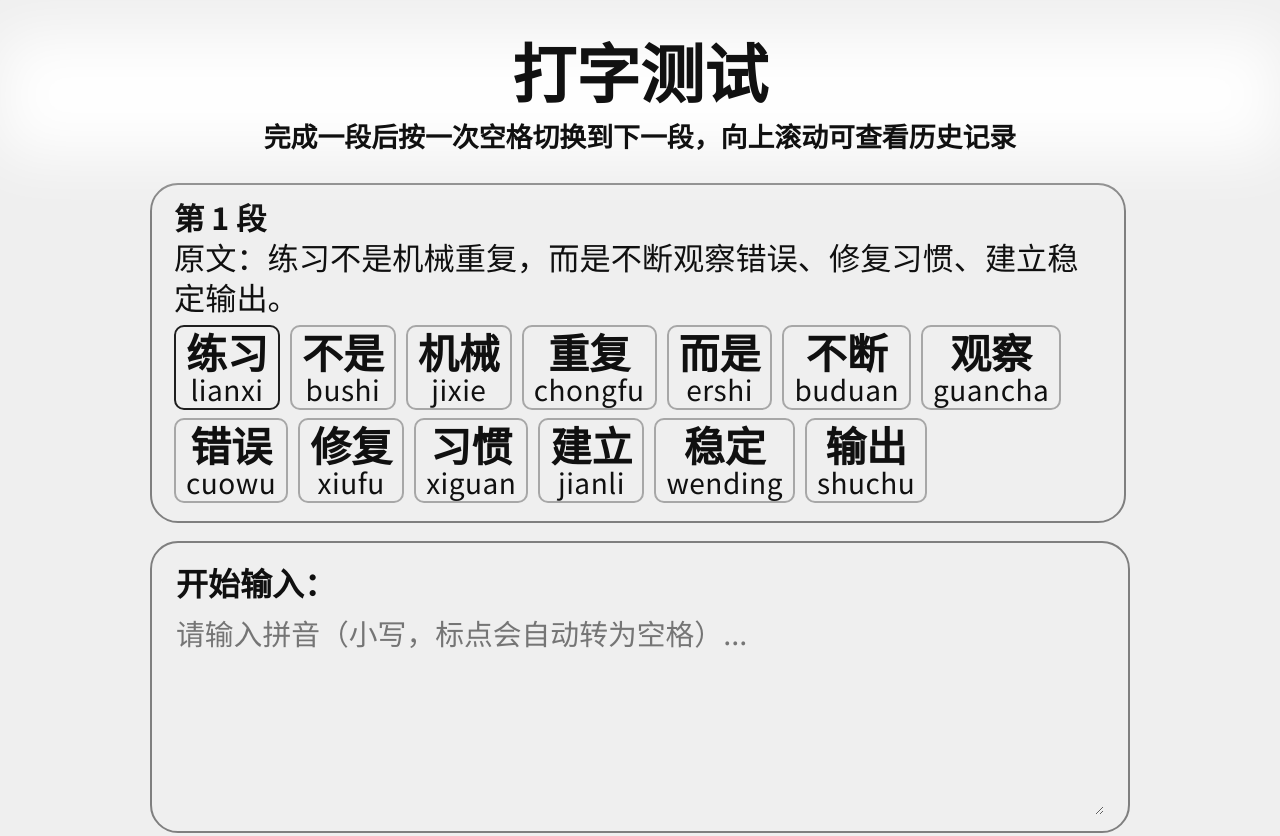
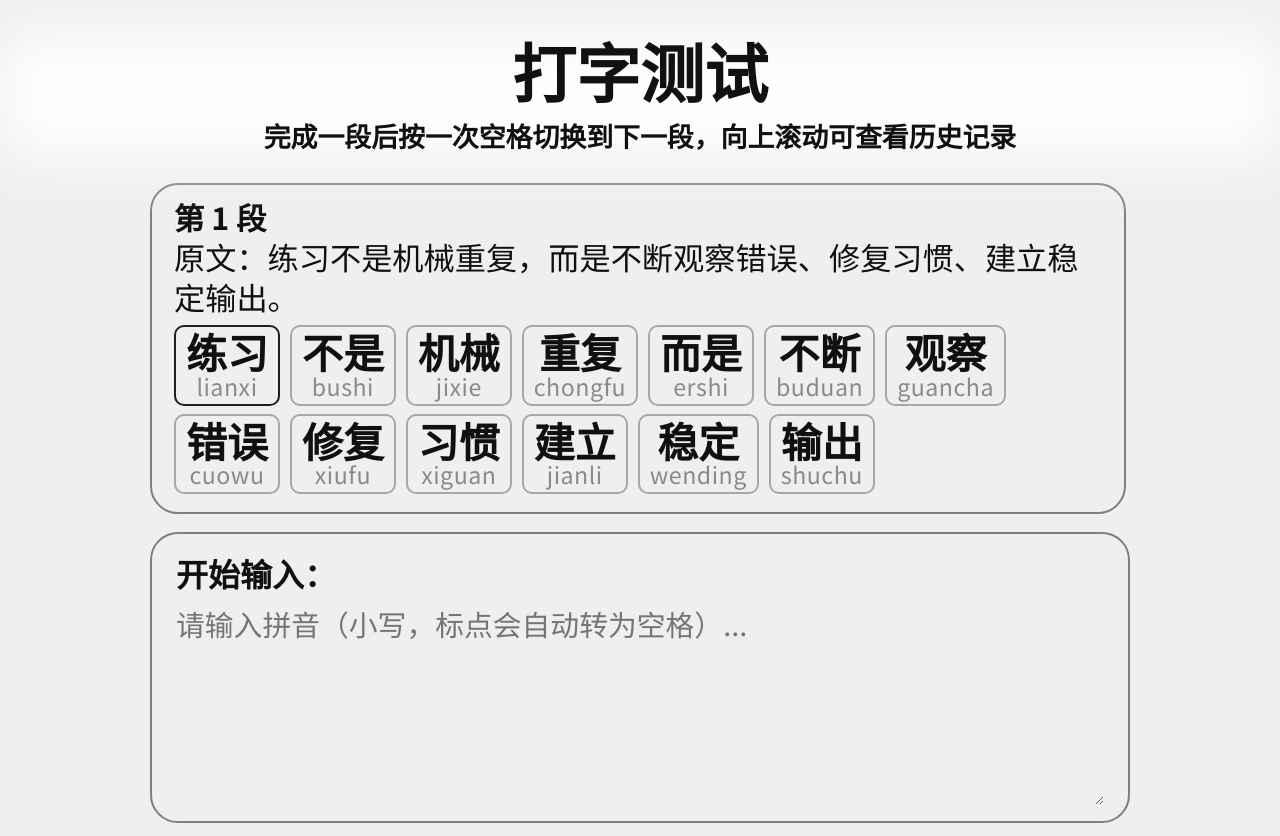
Before and after one commit to Zhonjc2/LikTyping, a plain HTML site: page index.html in a window 1280 px wide. Shown: the top 836 px of the page. Drawn offline with Linux system fonts and the light colour scheme; a web font is replaced by a local one.

Commit message:
modified:   styles.css

```diff
--- a/styles.css
+++ b/styles.css
@@ -174,9 +174,10 @@ body {
 
 .pinyin-char {
   margin-top: 3px;
-  font-size: 1.75rem;
+  font-size: 1.45rem;
   letter-spacing: 0.5px;
   text-transform: lowercase;
+  color: #8a8a8a;
 }
 
 .pinyin-letter {
```
